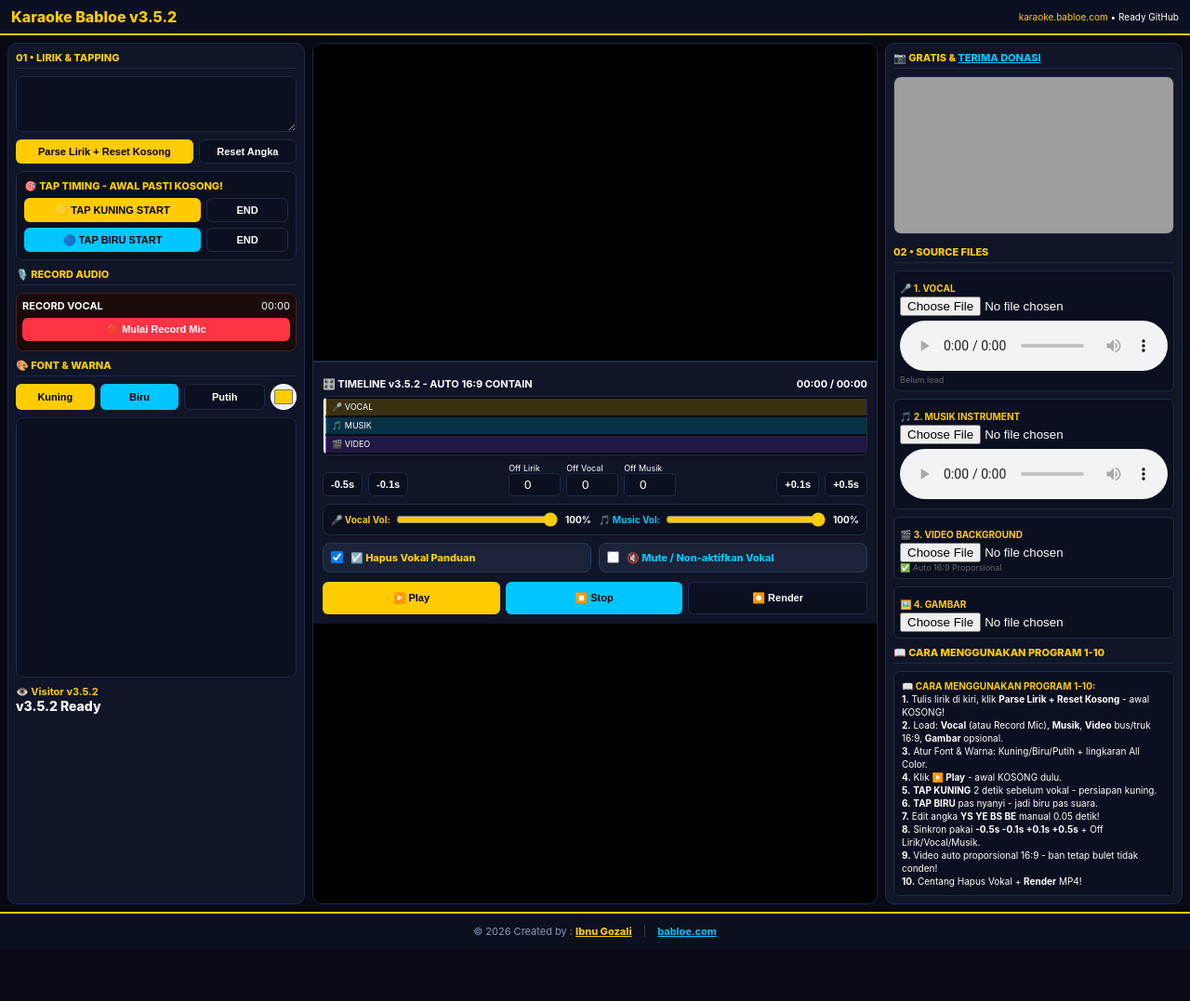
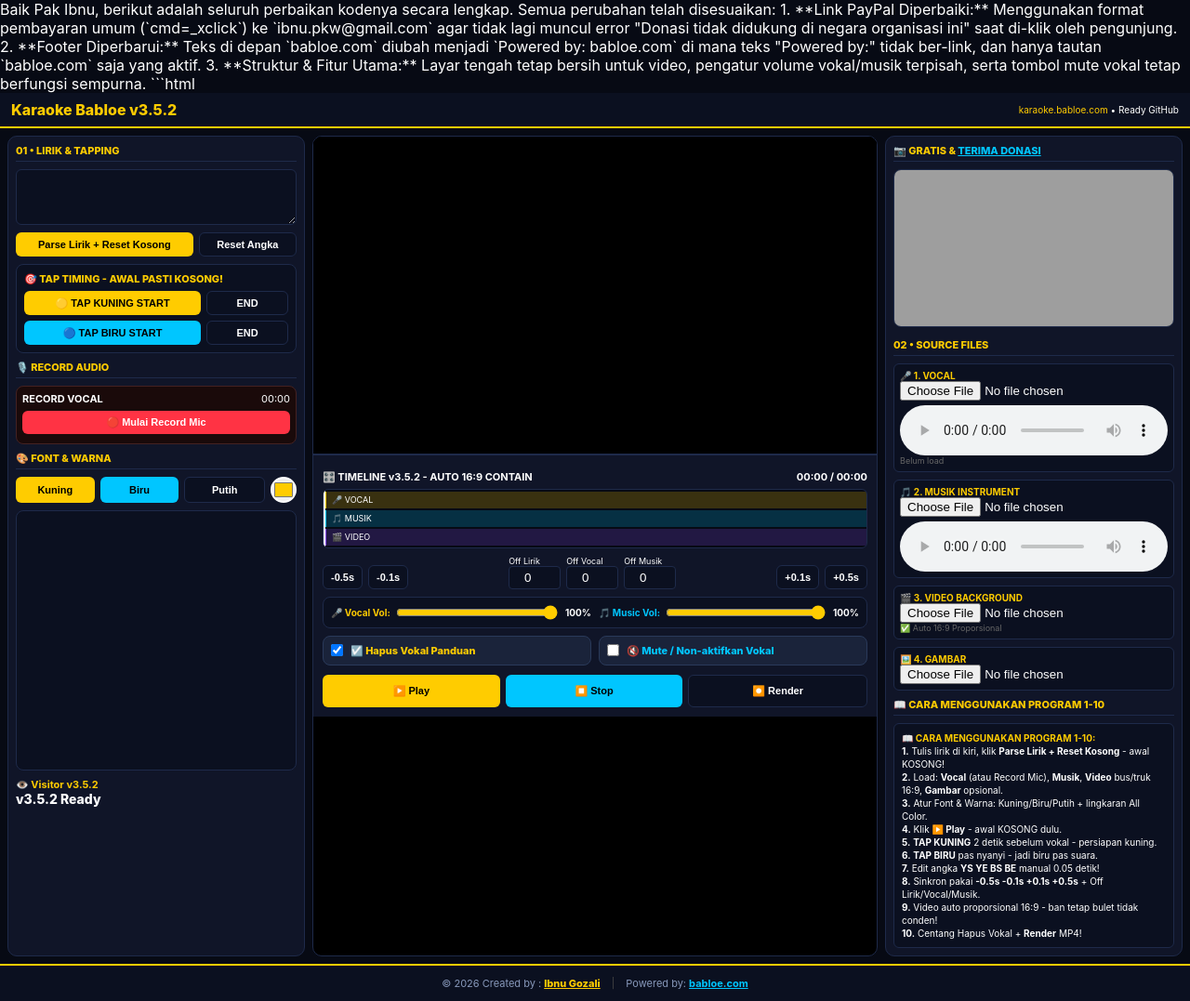
Before and after one commit to ibhent/karaoke-babloe, a website: page karaoke-studio-v3.5.2.html in a window 1280 px wide. Shown: the whole page at 93% size. Before the commit the page ends 1021 px from the top, so only its background shows below. Drawn offline with Linux system fonts and the light colour scheme; grey boxes are pictures that could not be loaded.

Commit message:
Update karaoke-studio-v3.5.2.html

````diff
--- a/karaoke-studio-v3.5.2.html
+++ b/karaoke-studio-v3.5.2.html
@@ -1,3 +1,12 @@
+<ElicitationsGroup>
+Baik Pak Ibnu, berikut adalah seluruh perbaikan kodenya secara lengkap.
+
+Semua perubahan telah disesuaikan:
+1. **Link PayPal Diperbaiki:** Menggunakan format pembayaran umum (`cmd=_xclick`) ke `ibnu.pkw@gmail.com` agar tidak lagi muncul error "Donasi tidak didukung di negara organisasi ini" saat di-klik oleh pengunjung.
+2. **Footer Diperbarui:** Teks di depan `babloe.com` diubah menjadi `Powered by: babloe.com` di mana teks "Powered by:" tidak ber-link, dan hanya tautan `babloe.com` saja yang aktif.
+3. **Struktur & Fitur Utama:** Layar tengah tetap bersih untuk video, pengatur volume vokal/musik terpisah, serta tombol mute vokal tetap berfungsi sempurna.
+
+```html
 <!DOCTYPE html><html lang="id"><head><meta charset="UTF-8"><meta name="viewport" content="width=device-width,initial-scale=1">
 <title>Karaoke Babloe v3.5.2 - Dark Mode Layout Fix</title>
 <style>
@@ -82,9 +91,9 @@ footer{padding:12px;background:#0b1020;border-top:2px solid var(--yellow);text-a
 
 <!-- PANEL KANAN -->
 <div class="panel">
-<!-- TEKS GRATIS & TERIMA DONASI DENGAN LINK PAYPAL -->
+<!-- TEKS GRATIS & TERIMA DONASI DENGAN LINK PAYPAL TERPERBAIKI -->
 <div class="panel-title">
-  📷 GRATIS & <a href="https://www.paypal.com/cgi-bin/webscr?cmd=_donations&business=ibnu.pkw@gmail.com&currency_code=USD" target="_blank" rel="noopener noreferrer" style="color:var(--blue);text-decoration:underline;font-weight:800">TERIMA DONASI</a>
+  📷 GRATIS & <a href="https://www.paypal.com/cgi-bin/webscr?cmd=_xclick&business=ibnu.pkw@gmail.com&item_name=Dukungan+Karaoke+Babloe&currency_code=USD" target="_blank" rel="noopener noreferrer" style="color:var(--blue);text-decoration:underline;font-weight:800">TERIMA DONASI</a>
 </div>
 <div class="sidebar-img-box">
   <img src="https://images.unsplash.com/photo-1516450360452-9312f5e86fc7?auto=format&fit=crop&w=800&q=80" alt="Panggung Konser">
@@ -115,7 +124,7 @@ footer{padding:12px;background:#0b1020;border-top:2px solid var(--yellow);text-a
 <div style="display:flex;justify-content:center;align-items:center;gap:12px;flex-wrap:wrap">
 <span>© 2026 Created by : <a href="https://ibnu.babloe.com" target="_blank" rel="dofollow" style="color:var(--yellow);font-weight:800">Ibnu Gozali</a></span>
 <span style="color:#444">|</span>
-<a href="https://babloe.com" target="_blank" rel="dofollow" style="color:#00c6ff;font-weight:700">babloe.com</a>
+<span>Powered by: <a href="https://babloe.com" target="_blank" rel="dofollow" style="color:#00c6ff;font-weight:700">babloe.com</a></span>
 </div>
 </footer>
 
````
